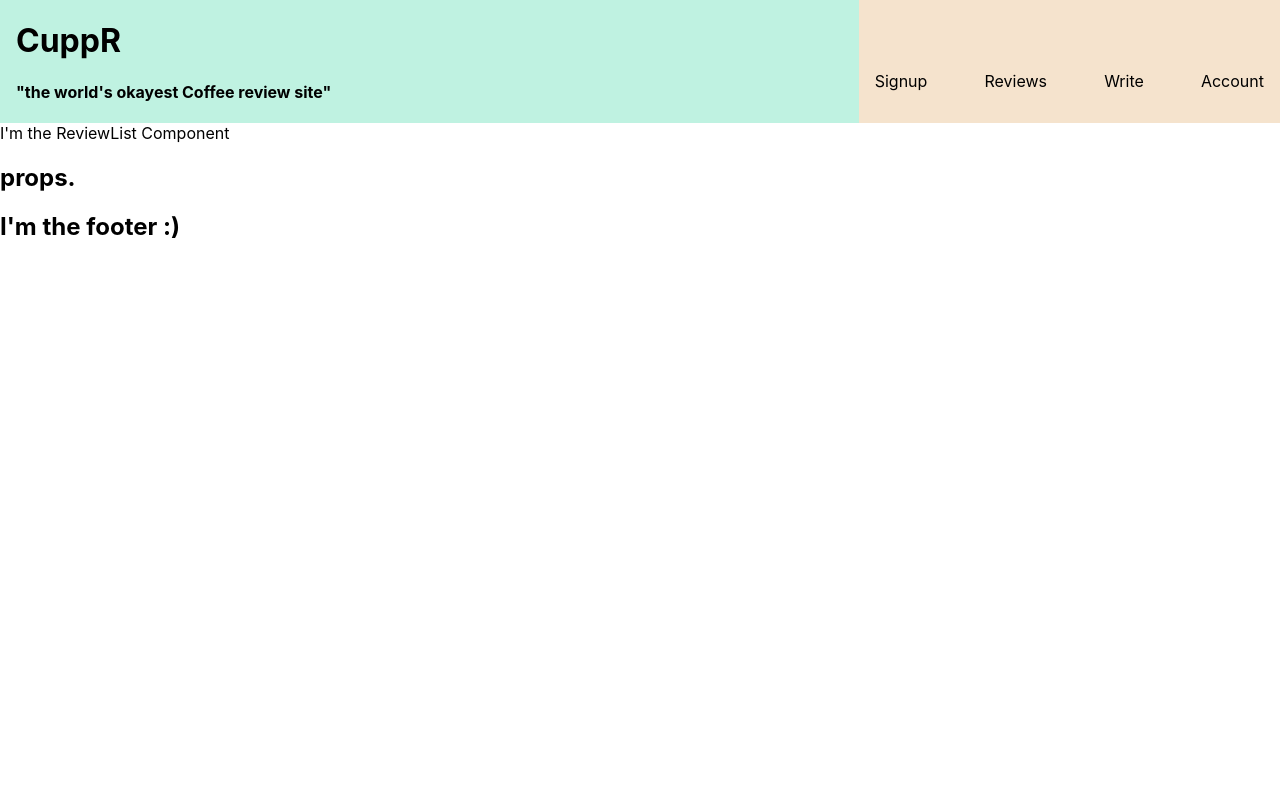
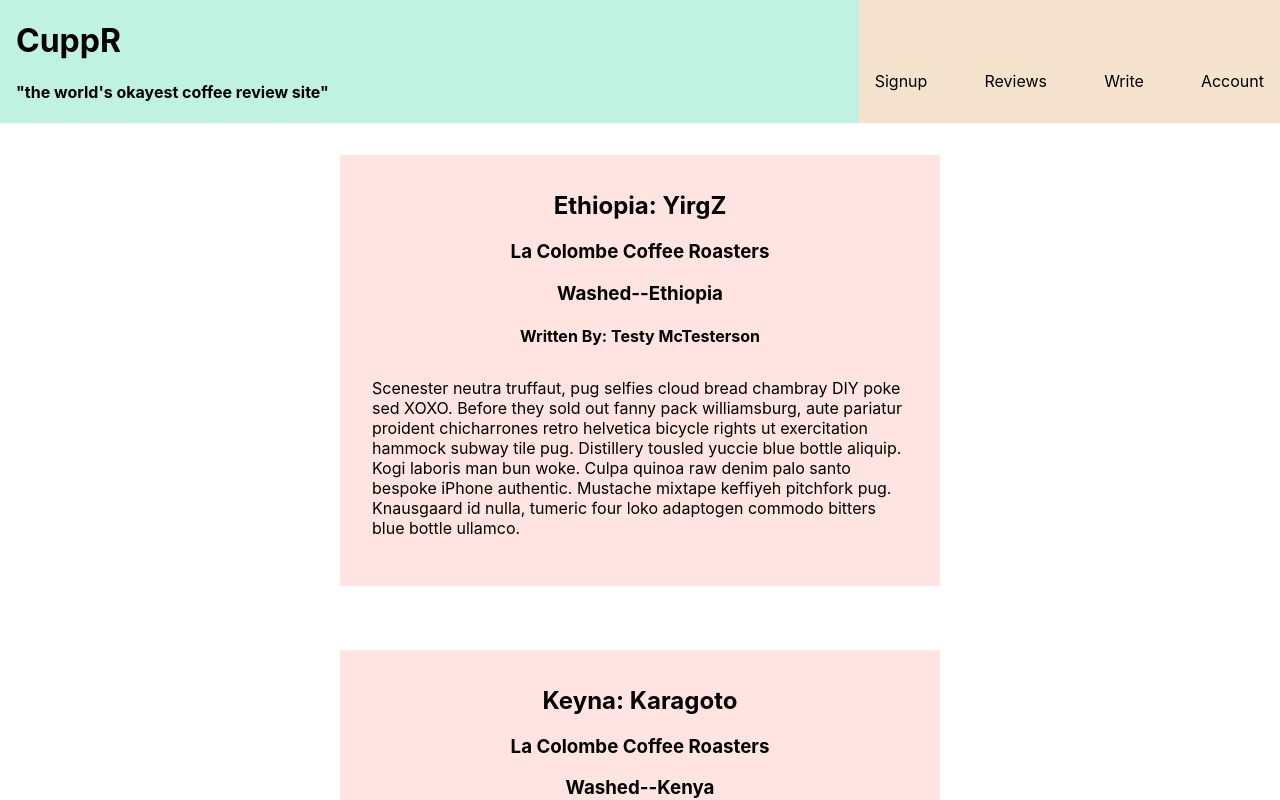
Before and after one commit to fumbl3b/cuppr-client, a React (Create React App) app: page /Reviews in a window 1280 px wide. Shown: the top 800 px of the page. Built offline with nearby package versions, Linux system fonts and the light colour scheme.

Commit message:
styling and reviewlist functionality

```diff
--- a/src/App.js
+++ b/src/App.js
@@ -17,13 +17,19 @@ export default class App extends React.Component {
   }
 
   render(){
-    let { navOptions } = this.state.STORE;
+    let { navOptions, coffee_reviews } = this.state.STORE;
+    console.log(coffee_reviews);
     return (
       <div className='App'>
         <Header navOptions={navOptions} />
           <Switch>
             <Route exact path='/' component={Landing} />
-            <Route path='/Reviews' component={ReviewList} />
+            <Route
+              path='/Reviews'
+              render={(props) => (
+                <ReviewList {...props} reviews={coffee_reviews} />
+              )}
+            />
             <Route component={NotFound} />
           </Switch>
         <Footer />
--- a/src/Header/Header.js
+++ b/src/Header/Header.js
@@ -11,7 +11,7 @@ export default function Header (props) {
       <LeftContainer>
       <Link to='/'>
         <h1>CuppR</h1>
-        <h4>"the world's okayest Coffee review site"</h4>
+        <h4>"the world's okayest coffee review site"</h4>
       </Link>
       </LeftContainer>
       <RightContainer>
--- a/src/Review/Review.css
+++ b/src/Review/Review.css
@@ -0,0 +1,12 @@
+.review {
+  background-color: mistyrose;
+  margin: 2em;
+  padding: 1em 0;
+  text-align: center;
+  max-width: 600px;
+}
+
+p {
+  margin: 2em;
+  text-align: left;
+}
--- a/src/Review/Review.js
+++ b/src/Review/Review.js
@@ -2,13 +2,29 @@ import React from 'react';
 import './Review.css';
 
 export default function Review (props) {
+  let { review } = props;
   return (
-    <div className="review-container">
-      <h2>props.</h2>
+    <div className="review">
+      <h2>{review.coffee_name}</h2>
+      <h3>{review.roaster_name}</h3>
+      <h3>{review.process_method}--{review.coffee_origin}</h3>
+      <h4>Written By: {review.user_name}</h4>
+      <p>{review.review_body}</p>
     </div>
   );
 }
 
-Review.defaultProps = {
-
-}
+// Review.defaultProps = {
+//   review: {
+//     id: React.PropTypes.number,
+//     user_id: React.PropTypes.number,
+//     user_name: React.PropTypes.string,
+//     coffee_name: React.PropTypes.string,
+//     roaster_id: React.PropTypes.number,
+//     roaster_name: React.PropTypes.string,
+//     coffee_origin: React.PropTypes.string,
+//     process_method: React.PropTypes.string,
+//     review_body: React.PropTypes.string,
+//     active: React.PropTypes.bool,
+//   }
+// }
--- /dev/null
+++ b/src/ReviewList/ReviewList.css
@@ -0,0 +1,7 @@
+.review-list {
+  display: flex;
+  flex-direction: row;
+  flex-wrap: wrap;
+  justify-content: space-evenly;
+  align-content: flex-start;
+}
--- a/src/ReviewList/ReviewList.js
+++ b/src/ReviewList/ReviewList.js
@@ -1,11 +1,19 @@
 import React from 'react';
 import Review from '../Review/Review';
+import './ReviewList.css'
 
 export default function ReviewList(props) {
   return (
-    <div>
-      I'm the ReviewList Component
-      <Review />
+    <div className='review-list'>
+
+      {props.reviews.map(review => {
+        return (
+          <Review key={review.id} review={review} />
+        );
+      })}
+
+      <Review review={props.reviews[0]} />
+      <Review review={props.reviews[1]} />
     </div>
   );
 }
--- a/src/STORE.js
+++ b/src/STORE.js
@@ -25,10 +25,11 @@ export default {
   coffee_reviews: [
     {
       id: 1,
+      user_name: 'Testy McTesterson',
       user_id: 2,
       coffee_name: 'Ethiopia: YirgZ',
+      roaster_id: 1,
       roaster_name: 'La Colombe Coffee Roasters',
-      roaster_id: 1,
       coffee_origin: 'Ethiopia',
       process_method: 'Washed',
       review_body: 'Scenester neutra truffaut, pug selfies cloud bread chambray DIY poke sed XOXO. Before they sold out fanny pack williamsburg, aute pariatur proident chicharrones retro helvetica bicycle rights ut exercitation hammock subway tile pug. Distillery tousled yuccie blue bottle aliquip. Kogi laboris man bun woke. Culpa quinoa raw denim palo santo bespoke iPhone authentic. Mustache mixtape keffiyeh pitchfork pug. Knausgaard id nulla, tumeric four loko adaptogen commodo bitters blue bottle ullamco.',
@@ -36,10 +37,11 @@ export default {
     },
     {
       id: 2,
+      user_name: 'FumbleBee',
       user_id: 1,
       coffee_name: 'Keyna: Karagoto',
+      roaster_id: 1,
       roaster_name: 'La Colombe Coffee Roasters',
-      roaster_id: 1,
       coffee_origin: 'Kenya',
       process_method: 'Washed',
       review_body: 'Scenester neutra truffaut, pug selfies cloud bread chambray DIY poke sed XOXO. Before they sold out fanny pack williamsburg, aute pariatur proident chicharrones retro helvetica bicycle rights ut exercitation hammock subway tile pug. Distillery tousled yuccie blue bottle aliquip. Kogi laboris man bun woke. Culpa quinoa raw denim palo santo bespoke iPhone authentic. Mustache mixtape keffiyeh pitchfork pug. Knausgaard id nulla, tumeric four loko adaptogen commodo bitters blue bottle ullamco.',
```
